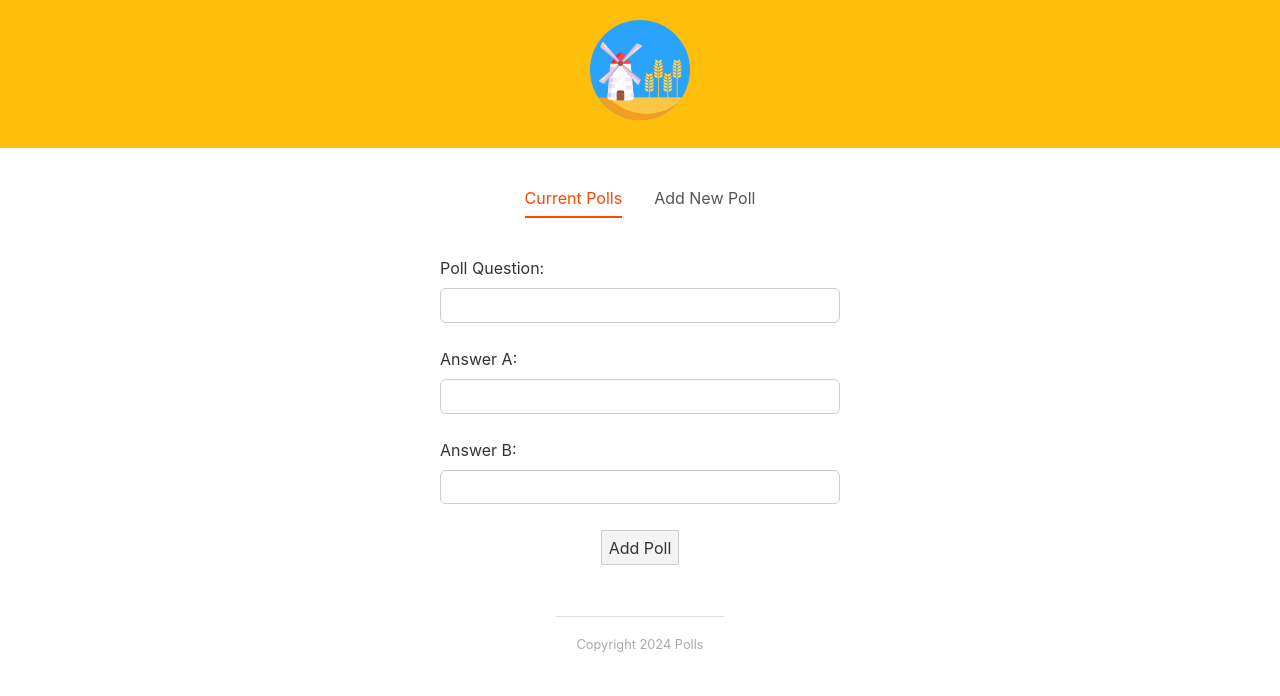
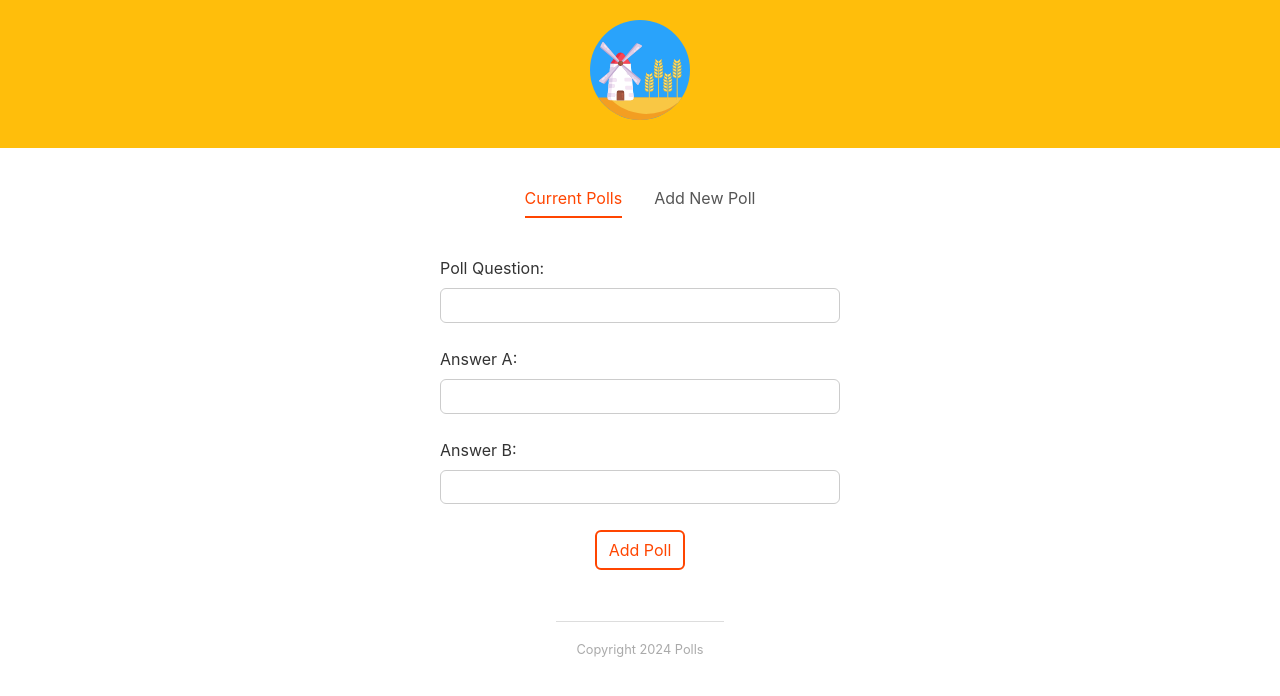
Before and after one commit to AnushaDeviR/polls-project, a Svelte app: page / in a window 1280 px wide. Shown: the top 696 px of the page. Built offline with nearby package versions, Linux system fonts and the light colour scheme.

Commit message:
created a reusable button

```diff
--- a/src/components/CreatePollsForm.svelte
+++ b/src/components/CreatePollsForm.svelte
@@ -1,4 +1,5 @@
 <script>
+  import Button from "../reuseable/Button.svelte";
   let fields = { question: "", answerA: "", answerB: "" };
 
   const submitHandler = () => {
@@ -21,7 +22,7 @@
     <label for="answer-b"> Answer B: </label>
     <input type="text" id="answer-b" bind:value={fields.answerB} />
   </div>
-  <button>Add Poll</button>
+  <Button flat={true} inverse={true}>Add Poll</Button>
 </form>
 
 <style>
--- /dev/null
+++ b/src/reuseable/Button.svelte
@@ -0,0 +1,41 @@
+<script>
+  export let buttonType = "primary";
+  export let flat = false;
+  export let inverse = false;
+</script>
+
+<button class={buttonType} class:flat class:inverse>
+  <slot></slot>
+</button>
+
+<style>
+  button {
+    border: 0px;
+    cursor: pointer;
+    border-radius: 6px;
+    padding: 8px 12px;
+    box-shadow: 1px 2px 3px rgba(0, 0, 0, 0.2);
+  }
+
+  .primary {
+    background-color: orangered;
+    color: white;
+  }
+  .secondary {
+    background-color: #ffbe0b;
+    color: white;
+  }
+  .flat {
+    box-shadow: none;
+  }
+  .primary.inverse {
+    color: orangered;
+    background: white;
+    border: 2px solid orangered;
+  }
+  .secondary.inverse {
+    color: #ffbe0b;
+    background: white;
+    border: 2px solid #ffbe0b;
+  }
+</style>
```
